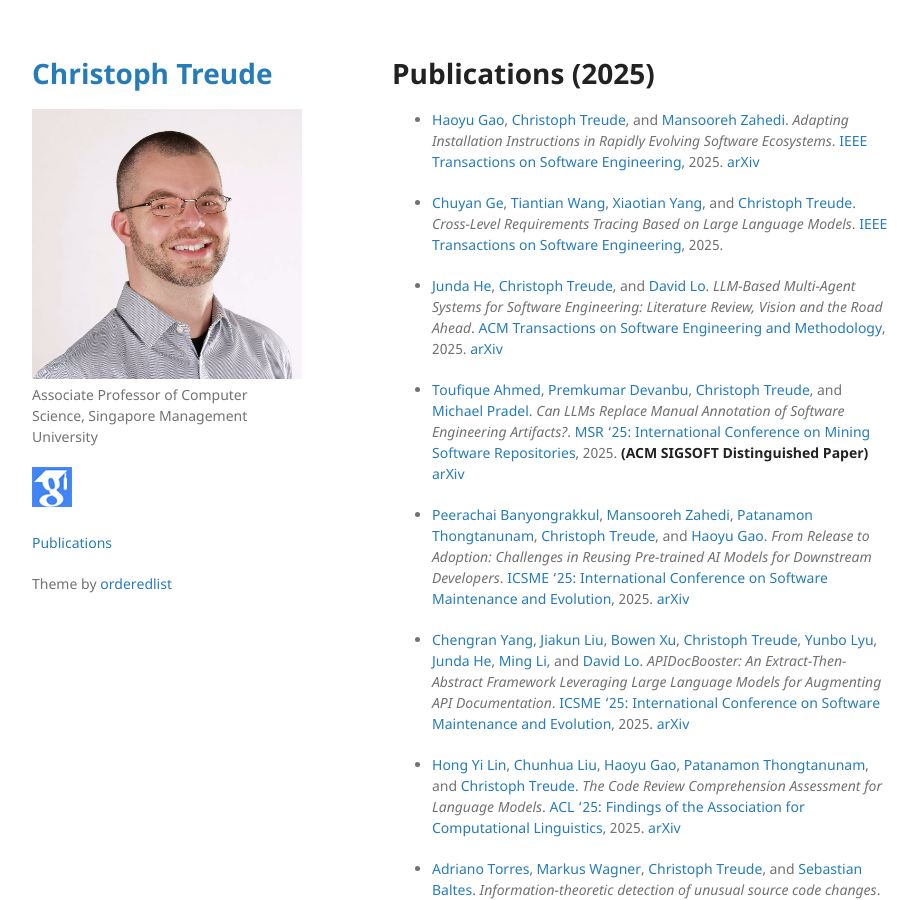
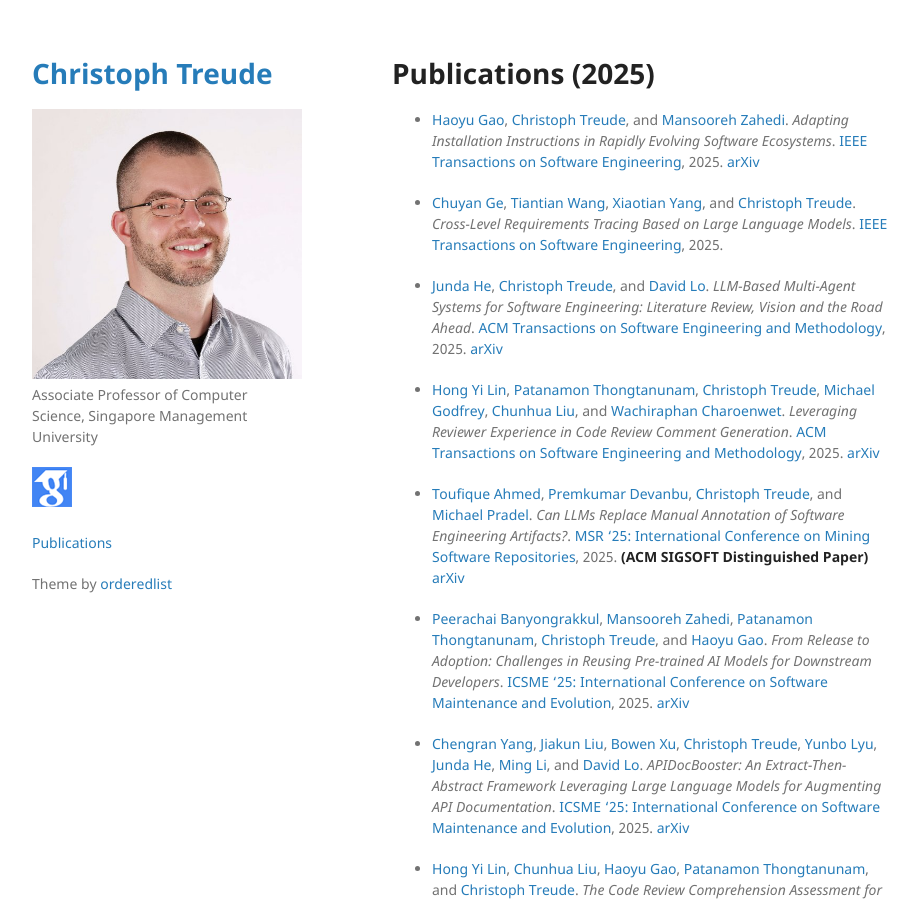
Before and after one commit to ctreude/ctreude.github.io, a Jekyll site: the page built from publications.md, in a window 1280 px wide and 900 px high. Shown: the whole window, without its empty margins (178-1096 px from the left). Built offline with Jekyll 4.4.1, drawn with Linux system fonts in a browser that asks for light colours.

Commit message:
Update publications.md

```diff
--- a/publications.md
+++ b/publications.md
@@ -14,6 +14,8 @@ title: Publications
 * [Chuyan Ge](https://www.researchgate.net/profile/Ge-Chuyan), [Tiantian Wang](http://homepage.hit.edu.cn/wangtiantian), [Xiaotian Yang](https://en.hit.edu.cn/), and [Christoph Treude](https://ctreude.ca). *Cross-Level Requirements Tracing Based on Large Language Models*. [IEEE Transactions on Software Engineering](https://www.computer.org/csdl/journal/ts), 2025.
 
 * [Junda He](https://jundahe.notion.site/), [Christoph Treude](https://ctreude.ca), and [David Lo](https://faculty.smu.edu.sg/profile/david-lo-901). *LLM-Based Multi-Agent Systems for Software Engineering: Literature Review, Vision and the Road Ahead*. [ACM Transactions on Software Engineering and Methodology](https://dl.acm.org/journal/tosem), 2025. [arXiv](https://arxiv.org/abs/2404.04834)
+
+* [Hong Yi Lin](https://cis.unimelb.edu.au/people/students/hong-yi-lin), [Patanamon Thongtanunam](https://patanamon.com/), [Christoph Treude](https://ctreude.ca/), [Michael Godfrey](https://plg.uwaterloo.ca/~migod/), [Chunhua Liu](https://chunhualiu596.github.io/), and [Wachiraphan Charoenwet](https://cis.unimelb.edu.au/people/students/wachiraphan-charoenwet). *Leveraging Reviewer Experience in Code Review Comment Generation*. [ACM Transactions on Software Engineering and Methodology](https://dl.acm.org/journal/tosem), 2025. [arXiv](https://arxiv.org/abs/2409.10959)
 
 * [Toufique Ahmed](https://toufiqueparag.github.io/toufique.github.io/), [Premkumar Devanbu](https://www.cs.ucdavis.edu/~devanbu/), [Christoph Treude](https://ctreude.ca), and [Michael Pradel](https://software-lab.org/people/Michael_Pradel.html). *Can LLMs Replace Manual Annotation of Software Engineering Artifacts?*. [MSR '25: International Conference on Mining Software Repositories](https://2025.msrconf.org/), 2025. **(ACM SIGSOFT Distinguished Paper)** [arXiv](https://arxiv.org/abs/2408.05534)
 
```
